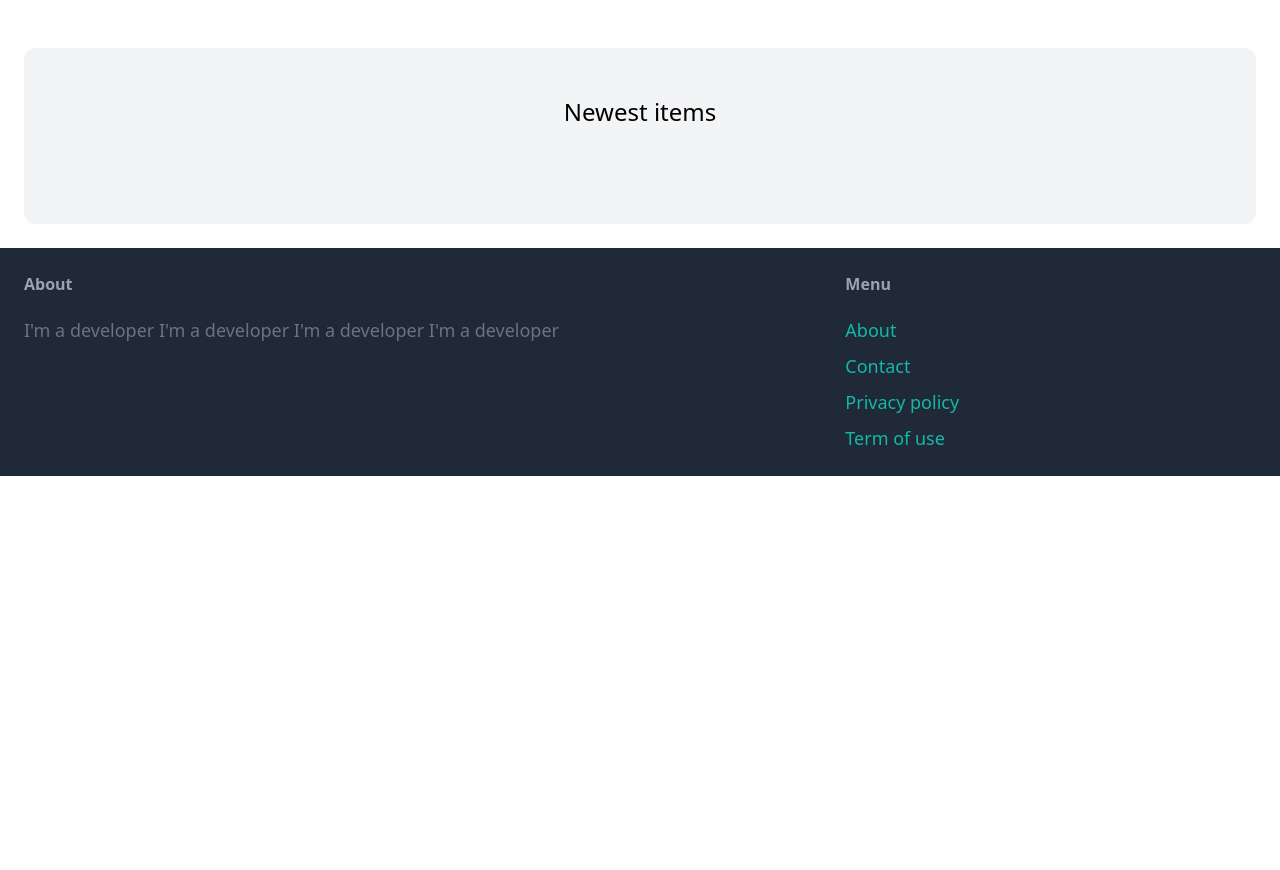
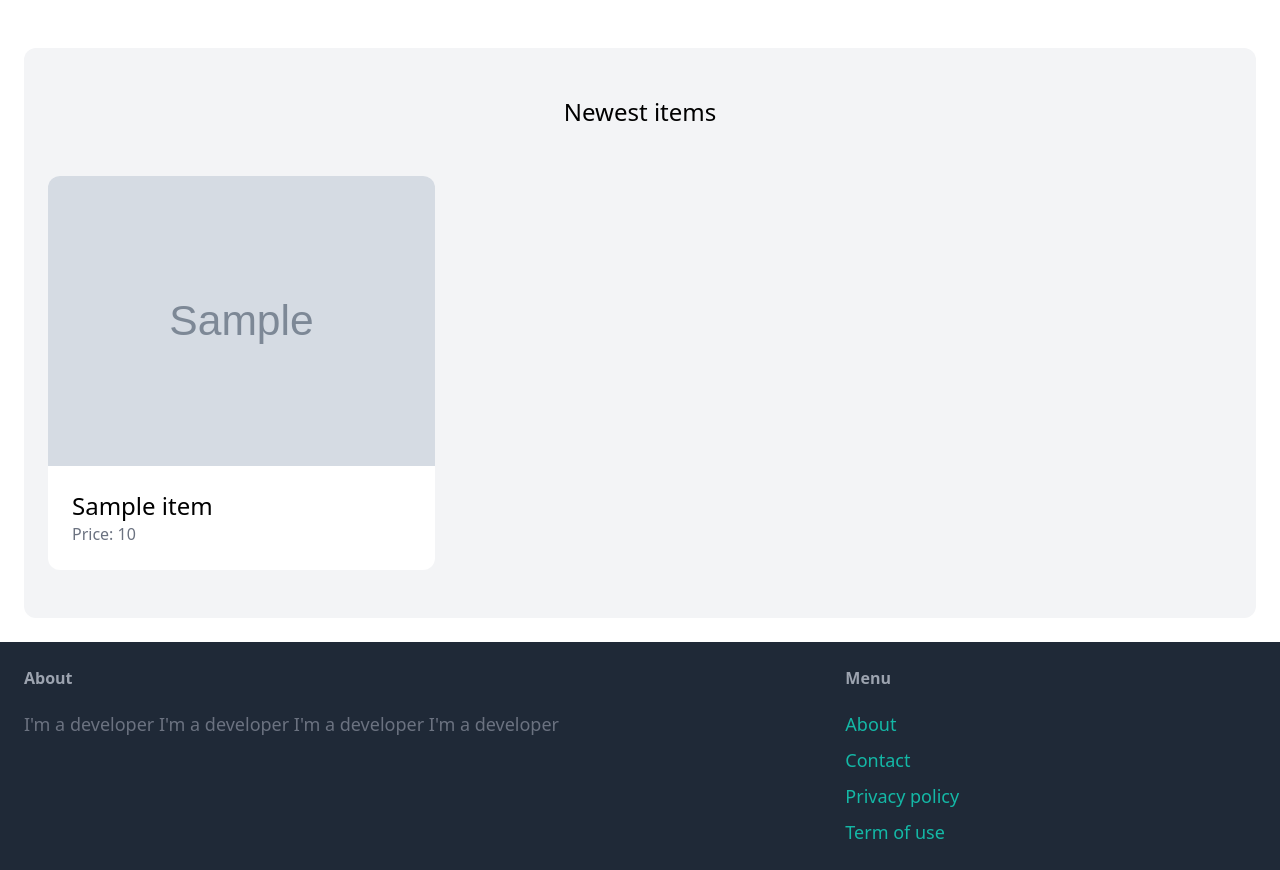
Before and after one commit to rajaehtasham/Python-Portfolio, a Django app: template bazaar-marketplace/core/templates/core/index.html in a window 1280 px wide. Shown: the part 77-947 px from the top of the page. Before the commit the page ends 553 px from the top, so only its background shows below. Run offline with Django 3.2, Linux system fonts and the light colour scheme; the template is opened without the code that fills it: most values are stand-ins (such as "Sample title", 1, 10 or a date in 2020); grey boxes marked "Sample" are stand-in pictures; some libraries are stand-ins or nearby versions.

Commit message:
Display dynamic item cards in grid layout on home page

```diff
--- a/bazaar-marketplace/core/templates/core/index.html
+++ b/bazaar-marketplace/core/templates/core/index.html
@@ -5,5 +5,22 @@
 {% block content %}
     <div class="mt-6 px-6 py-12 bg-gray-100 rounded-xl">
         <h2 class="mb-12 text-2xl text-center">Newest items</h2>
+
+        <div class="grid grid-cols-3 gap-3">
+            {% for item in items %}
+                <div>
+                    <a href="#">
+                        <div>
+                            <img src="{{ item.image.url }}" class="rounded-t-xl">
+                        </div>
+
+                        <div class="p-6 bg-white rounded-b-xl">
+                            <h2 class="text-2xl">{{ item.title }}</h2>
+                            <p class="text-gray-500">Price: {{ item.price }}</p>
+                        </div>
+                    </a>
+                </div>
+            {% endfor %}
+        </div>
     </div>
 {% endblock %}
```
